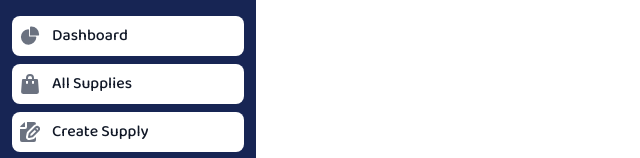
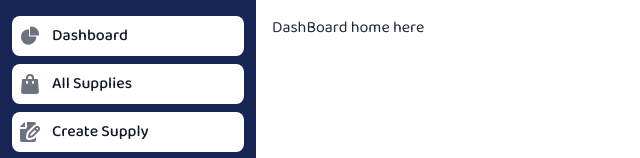
Before and after one commit to rasel-gannicus/Post-Disaster-Supply-Chain-Platform-with-redux-tailwind, a React (Vite) app: page /dashboard in a window 1280 px wide. Shown: the top 158 px of the page, without its empty margins (0-640 px from the left). Built offline with nearby package versions, Linux system fonts and the light colour scheme; a web font is replaced by a local one.

Commit message:
revising

```diff
--- /dev/null
+++ b/src/pages/Dashboard/DashBoardHome.tsx
@@ -0,0 +1,11 @@
+
+
+const DashBoardHome = () => {
+    return (
+        <div>
+            DashBoard home here
+        </div>
+    );
+};
+
+export default DashBoardHome;
--- a/src/routes/router.tsx
+++ b/src/routes/router.tsx
@@ -8,6 +8,7 @@ import Register from "../pages/Register/Register";
 import DashBoard from "../pages/Dashboard/DashBoard";
 import AllSuppliesDashboard from "../pages/Dashboard/Dashboard All Supplies/AllSuppliesDashboard";
 import CreateSupply from "../pages/Dashboard/Create New Supply/CreateSupply";
+import DashBoardHome from "../pages/Dashboard/DashBoardHome";
 
 export const router = createBrowserRouter([
   {
@@ -44,7 +45,10 @@ export const router = createBrowserRouter([
     path : '/dashboard',
     element : <DashBoard />,
     children : [
-
+        {
+          index : true ,
+          element : <DashBoardHome />
+        },
         {
             path: "supplies",
             element: <AllSuppliesDashboard />,
```
